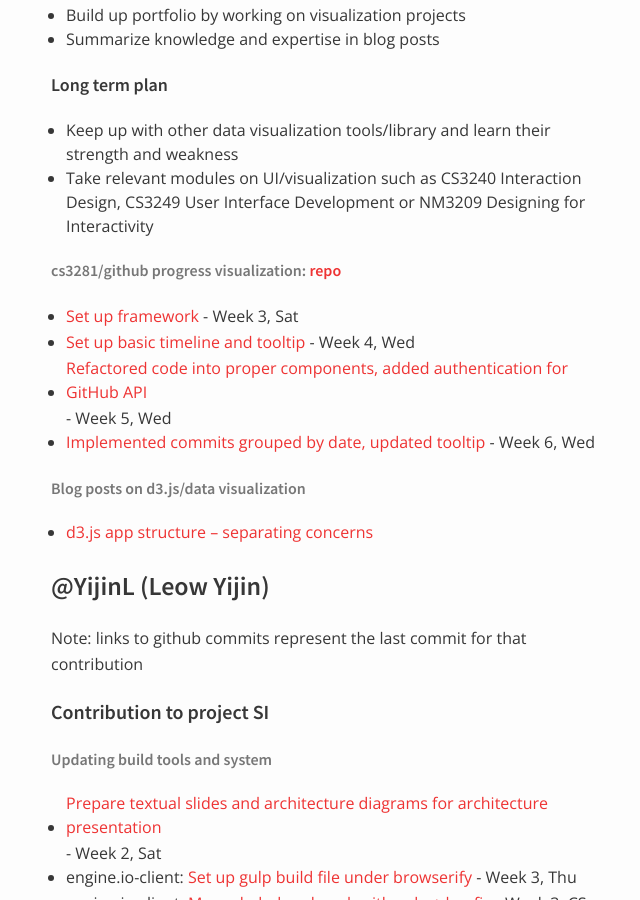
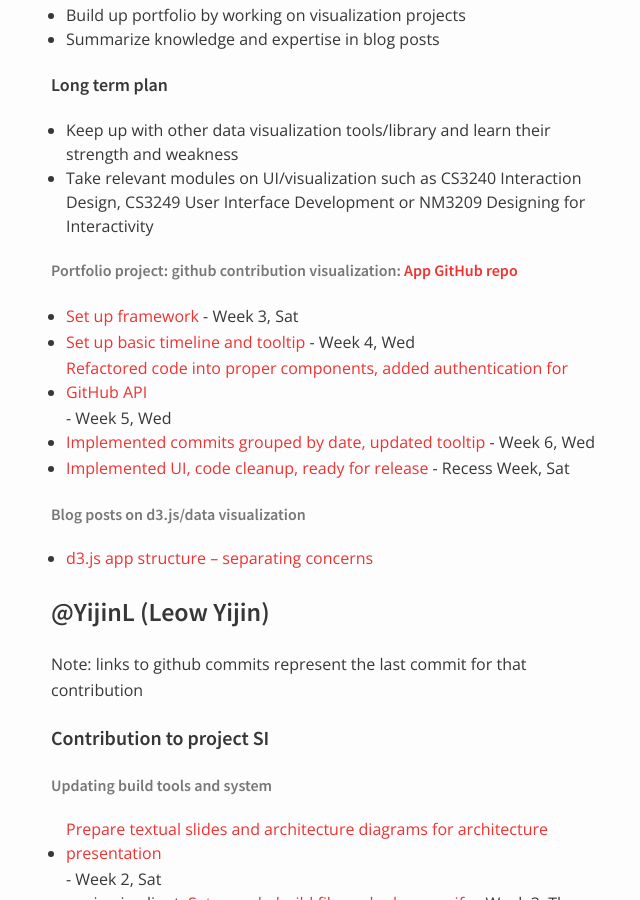
Before and after one commit to nus-oss/cs3281-AY1516S2-website, a Jekyll site: the page built from teams/socketio.md, in a window 1280 px wide and 900 px high, scrolled down 3874 px. Shown: the whole window, without its empty margins (319-959 px from the left). Built offline with Jekyll 4.4.1, drawn with Linux system fonts in a browser that asks for light colours.

Commit message:
updated recess week zhu liang 2

```diff
--- a/teams/socketio.md
+++ b/teams/socketio.md
@@ -136,11 +136,12 @@ permalink: /teams/socketio/
 * Keep up with other data visualization tools/library and learn their strength and weakness
 * Take relevant modules on UI/visualization such as CS3240 Interaction Design, CS3249 User Interface Development or NM3209 Designing for Interactivity
 
-###### cs3281/github progress visualization: [repo](https://github.com/paradite/cs3281viz)
+###### Portfolio project: github contribution visualization: [App](http://paradite.github.io/gitviz/) [GitHub repo](https://github.com/paradite/cs3281viz)
 * [Set up framework](https://github.com/paradite/cs3281viz/commit/72f9f8920b1f65364bf400dba85b3b95e5c7cce1) - Week 3, Sat
 * [Set up basic timeline and tooltip](https://github.com/paradite/cs3281viz/commit/c77a497ded06881c4b6d6575bcdcb2d783e0dda2) - Week 4, Wed
 * [Refactored code into proper components, added authentication for GitHub API](https://github.com/paradite/cs3281viz/commit/07421cceb72297c69f3e91eb8feb8b0c37c4a723) - Week 5, Wed
 * [Implemented commits grouped by date, updated tooltip](https://github.com/paradite/gitviz/commit/d0dc5908fb63be32c7792826e15e3419452831b1) - Week 6, Wed
+* [Implemented UI, code cleanup, ready for release](https://github.com/paradite/gitviz/commit/7df4b94ca8198b531b23bbf603f7db7b79bb1744) - Recess Week, Sat
 
 ###### Blog posts on d3.js/data visualization
 * [d3.js app structure – separating concerns](http://paradite.com/2016/02/21/d3-js-app-structure-separating-concerns/)
```
